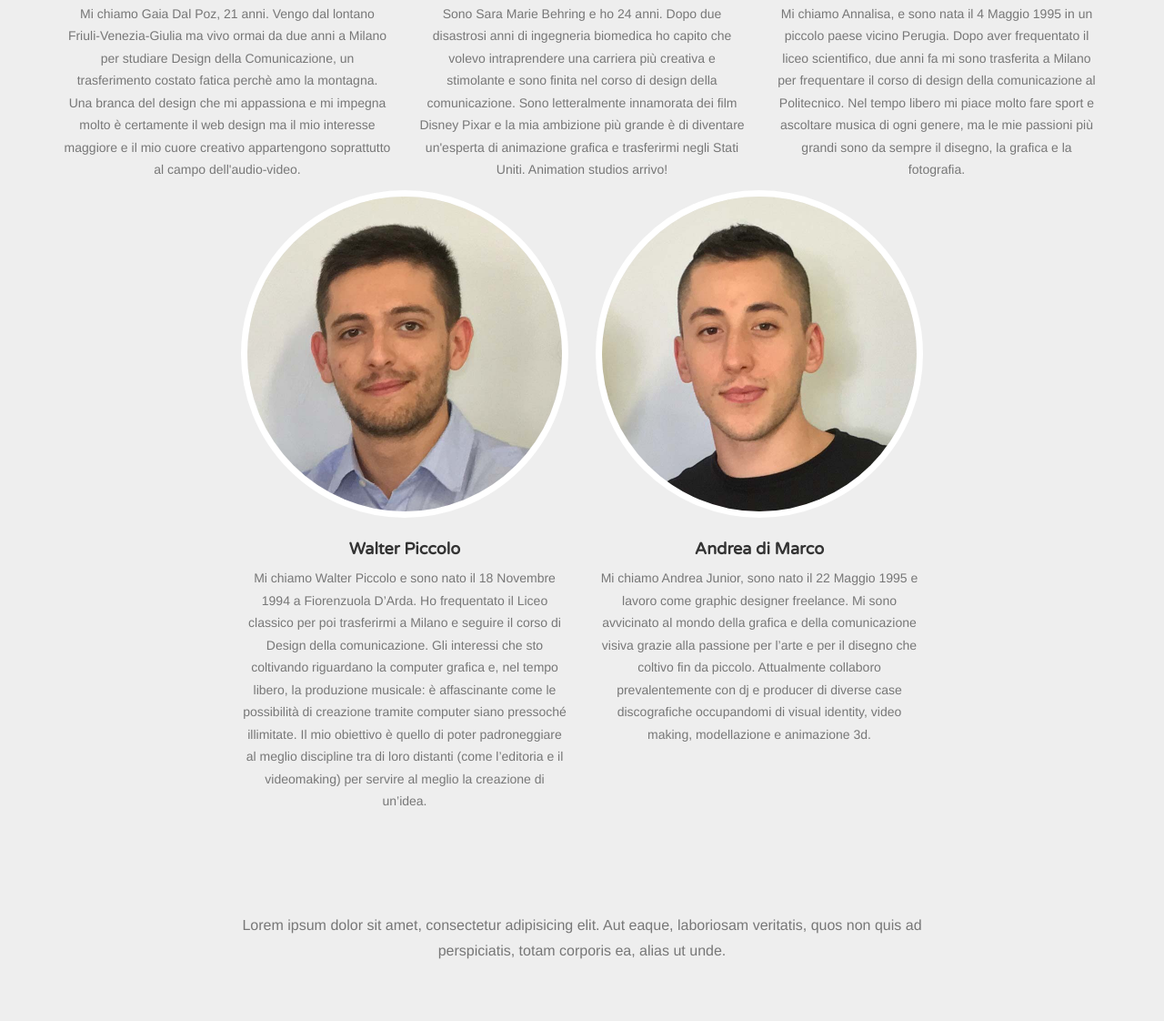
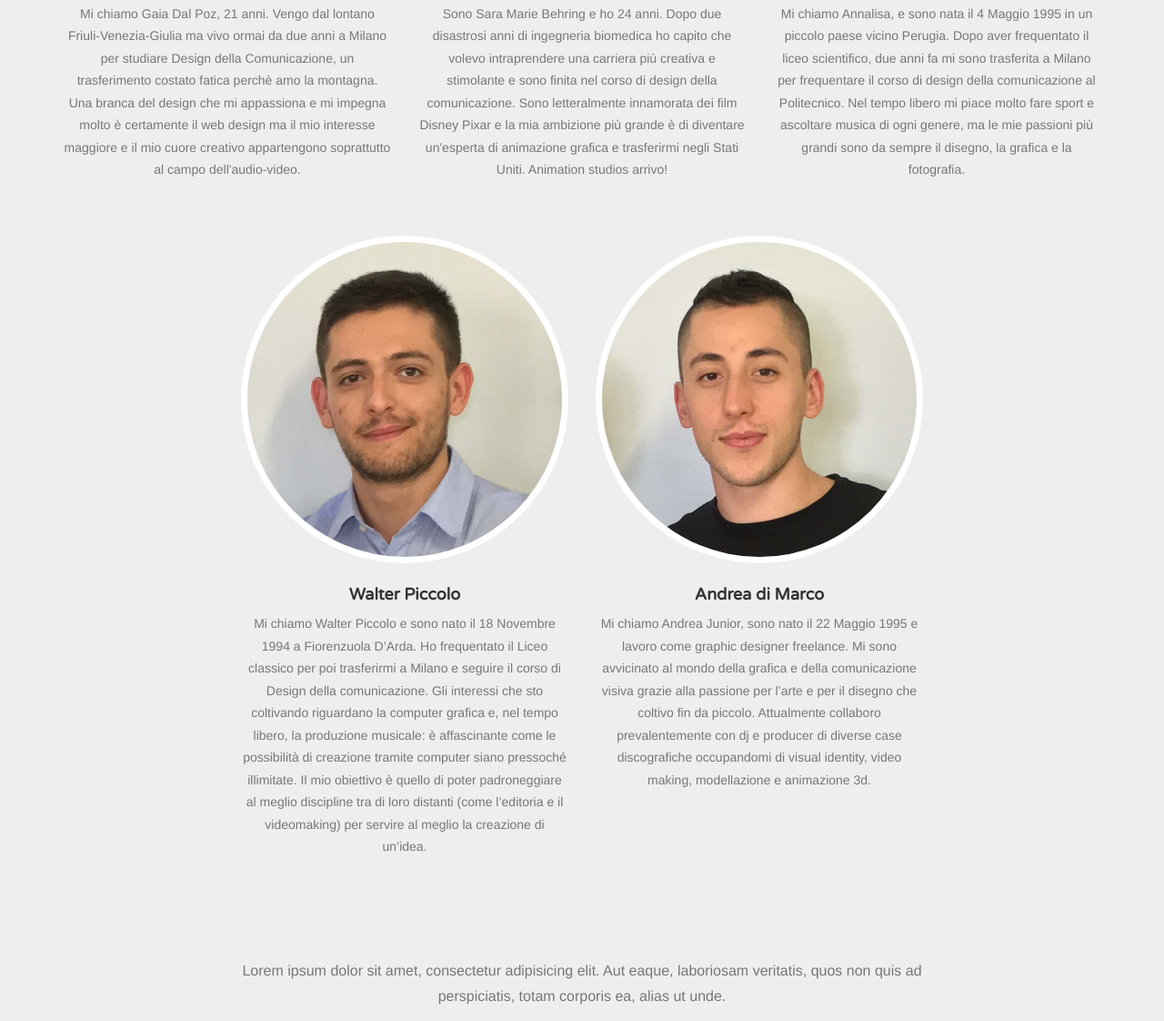
Before and after one commit to GaiaDP/sito-web-pastafarians, a plain HTML site: page index.html in a window 1280 px wide. Shown: the part 1439-2561 px from the top of the page at 91% size. Drawn offline with nearby package versions, Linux system fonts and the light colour scheme.

Commit message:
margini immagini profilo

```diff
--- a/index.html
+++ b/index.html
@@ -95,7 +95,7 @@
 
                     </div>
                 </div>
-                <div class="col-sm-4 col-sm-offset-2">
+                <div class="col-sm-4 col-sm-offset-2" style="margin-top: 50px;">
                     <div class="team-member text-center">
                         <img src="img/team/4.jpg" class="img-responsive img-circle" alt="">
                         <h4>Walter Piccolo</h4>
@@ -109,7 +109,7 @@ Il mio obiettivo è quello di poter padroneggiare al meglio discipline tra di lo
 
                     </div>
                 </div>
-                <div class="col-sm-4">
+                <div class="col-sm-4" style="margin-top: 50px;">
                     <div class="team-member  text-center">
                         <img src="img/team/5.jpg" class="img-responsive img-circle" alt="">
                         <h4>Andrea di Marco</h4>
```
